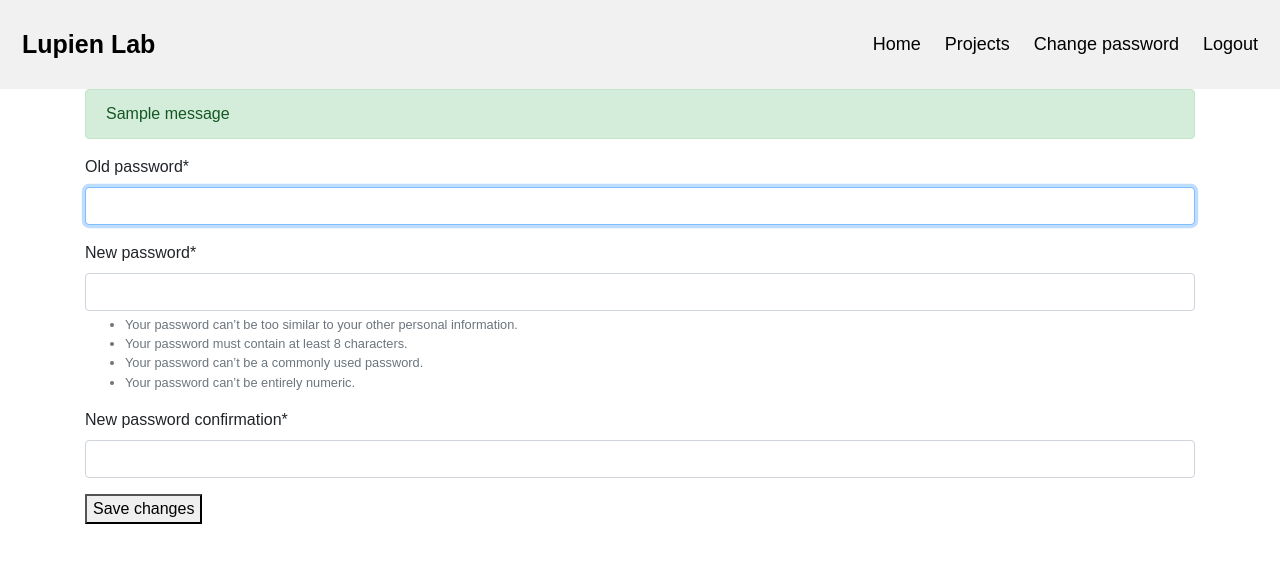
After one commit to LupienLab/ims_docker, a Django app: page /password/ in a window 1280 px wide. The commit adds this page. Shown: the top 563 px of the page. Run offline with Django 3.2, Linux system fonts and the light colour scheme; tables that the repository leaves empty hold one stand-in row (values such as "Sample post"); one stand-in notice (Sample message) is shown; some libraries are stand-ins or nearby versions.

Commit message:
passwd change

```diff
--- a/ims/metadata/forms.py
+++ b/ims/metadata/forms.py
@@ -75,7 +75,7 @@ class SequencingRunForm(ModelForm):
     class Meta:
         model = SequencingRun
         exclude = ('created_at','created_by','edited_at','edited_by','project',)
-        fields = ('name','sequencing_center','sequencing_instrument','experiment','submission_date','retrieval_date','submitted','approved','description',)
+        fields = ('name','sequencing_center','sequencing_instrument','experiment','submission_date','description',)
         widgets = {
             'submission_date': forms.DateInput(),
             'retrieval_date': forms.DateInput(),
--- a/ims/metadata/templates/base.html
+++ b/ims/metadata/templates/base.html
@@ -34,6 +34,7 @@
   <div class="header-right">
     <a href="{% url 'index' %}">Home</a>
     <a href="{% url 'showProject' %}">Projects</a>
+    <a href="{% url 'change_password' %}">Change password</button></a>
     <a href="{% url 'logout' %}">Logout</a>
   </div>
 </div>
--- /dev/null
+++ b/ims/metadata/templates/change_password.html
@@ -0,0 +1,34 @@
+{% extends 'base.html' %}
+{% load crispy_forms_tags %}
+{% load tags %}
+
+{% block content %}
+{% if messages %}
+    {% for message in messages %}
+    	<p{% if message.tags %} class="alert-{{ message.tags }} alert"{% endif %}>{{ message }}</p>
+    {% endfor %}
+	{% endif %}
+
+{% if form.errors %}
+    {% for field in form %}
+        {% for error in field.errors %}
+            <div class="alert alert-danger">
+                <strong>{{ error|escape }}</strong>
+            </div>
+        {% endfor %}
+    {% endfor %}
+    {% for error in form.non_field_errors %}
+        <div class="alert alert-danger">
+            <strong>{{ error|escape }}</strong>
+        </div>
+    {% endfor %}
+{% endif %}
+
+
+<form method="post">
+  {% csrf_token %}
+  {{ form|crispy }}
+  <button type="submit">Save changes</button>
+</form>
+
+{% endblock %}
--- a/ims/metadata/templates/login.html
+++ b/ims/metadata/templates/login.html
@@ -60,6 +60,7 @@
 <input type="hidden" name="next" value="{{ next }}">
 </form>
 
+
 {% endblock %}
 </div>
 </body>
--- a/ims/metadata/urls.py
+++ b/ims/metadata/urls.py
@@ -12,6 +12,7 @@ from metadata.views import *
 
 urlpatterns = [
     url(r'^$', Index.as_view(), name='index'),
+    url(r'^password/$', views.change_password, name='change_password'),
 
     url(r'^showProject/$', ShowProject.as_view(), name='showProject'),
     url(r'^addProject/$', AddProject.as_view(), name='addProject'),
--- a/ims/metadata/validators.py
+++ b/ims/metadata/validators.py
@@ -6,4 +6,4 @@ Created on Feb. 25, 2020
 from django.core.validators import RegexValidator
 
 alphanumeric = RegexValidator(
-    r'^[0-9a-zA-Z-._]*$', 'Only alphanumeric characters, dashes, underscores and dots are allowed in names.')
+    r'^[0-9a-zA-Z-._]*$', 'Only alphanumeric characters, dashes, underscores and dots are allowed in names, spaces are not allowed.')
--- a/ims/metadata/views.py
+++ b/ims/metadata/views.py
@@ -1,4 +1,4 @@
-from django.shortcuts import render, get_object_or_404
+from django.shortcuts import render, get_object_or_404, redirect
 from django.http import HttpResponse
 from django.http.response import HttpResponseRedirect, JsonResponse
 from metadata.forms import *
@@ -14,7 +14,6 @@ from django.contrib.auth.decorators import login_required
 from django.contrib.auth import logout
 from django.core import serializers
 import json
-from django.shortcuts import redirect
 from django.db import models
 import metadata.models as app_models
 from django.views.decorators.csrf import csrf_exempt
@@ -25,6 +24,10 @@ from django.views.generic import DetailView
 from view_breadcrumbs import BaseBreadcrumbMixin, ListBreadcrumbMixin, DetailBreadcrumbMixin
 from django.utils.functional import cached_property
 from metadata.handle_upload import *
+from django.contrib import messages
+from django.contrib.auth import update_session_auth_hash
+from django.contrib.auth.forms import PasswordChangeForm
+
 #import metadata.extendSession
 # Create your views here.
 
@@ -43,6 +46,23 @@ class Index(LoginRequiredMixin, View):
         }
 
         return render(request, self.template_name, context)
+
+#######################
+def change_password(request):
+    if request.method == 'POST':
+        form = PasswordChangeForm(request.user, request.POST)
+        if form.is_valid():
+            user = form.save()
+            update_session_auth_hash(request, user)  # Important!
+            messages.success(request, 'Your password was successfully updated!')
+            return redirect('change_password')
+        else:
+            messages.error(request, 'Please correct the error below.')
+    else:
+        form = PasswordChangeForm(request.user)
+    return render(request, 'change_password.html', {
+        'form': form
+    })
 
 #######################
 ####JSON FIELDS########
```
Also changed, not shown: ims/metadata/handle_upload.py (+6 -2 lines), ims/metadata/models.py (+6 -3 lines).
